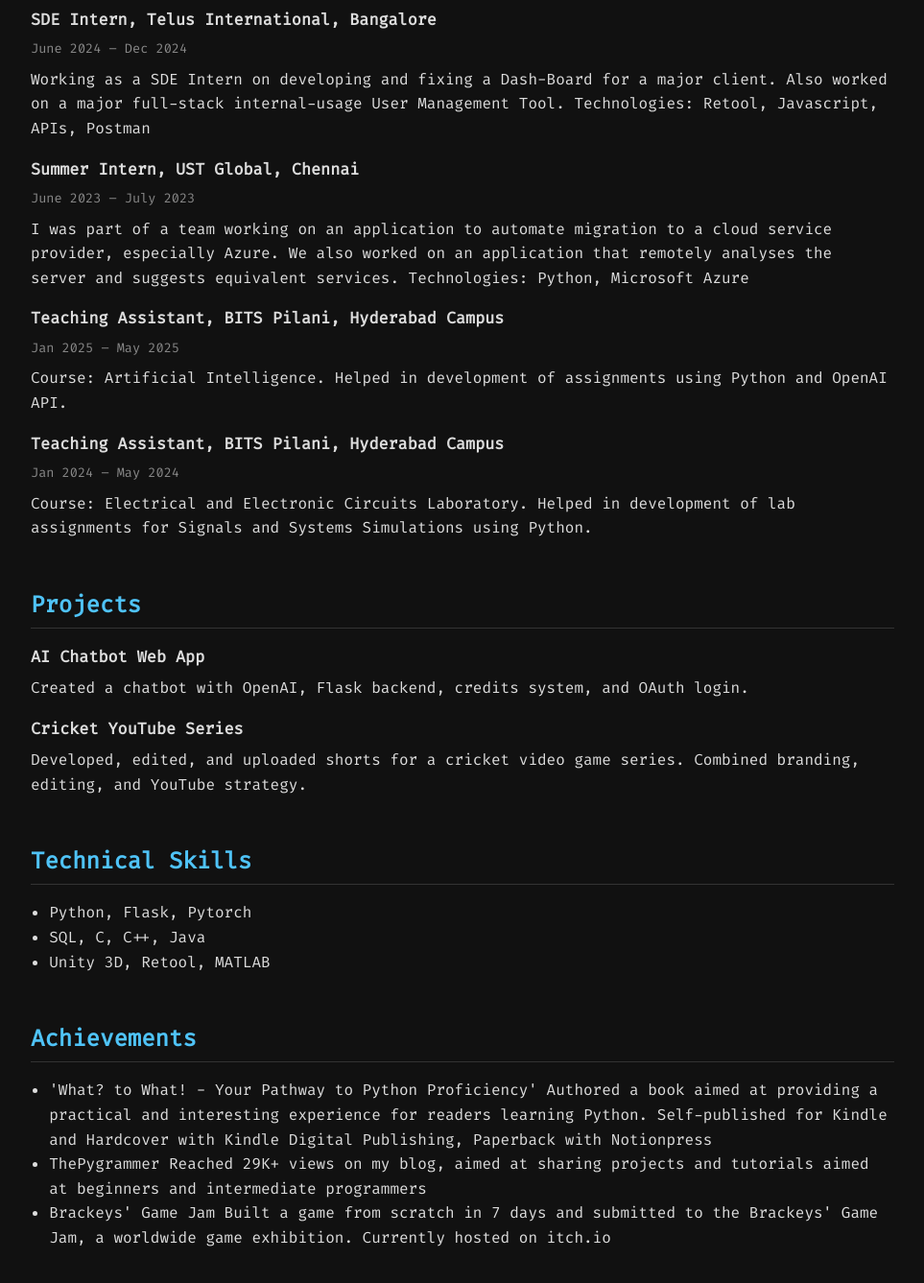
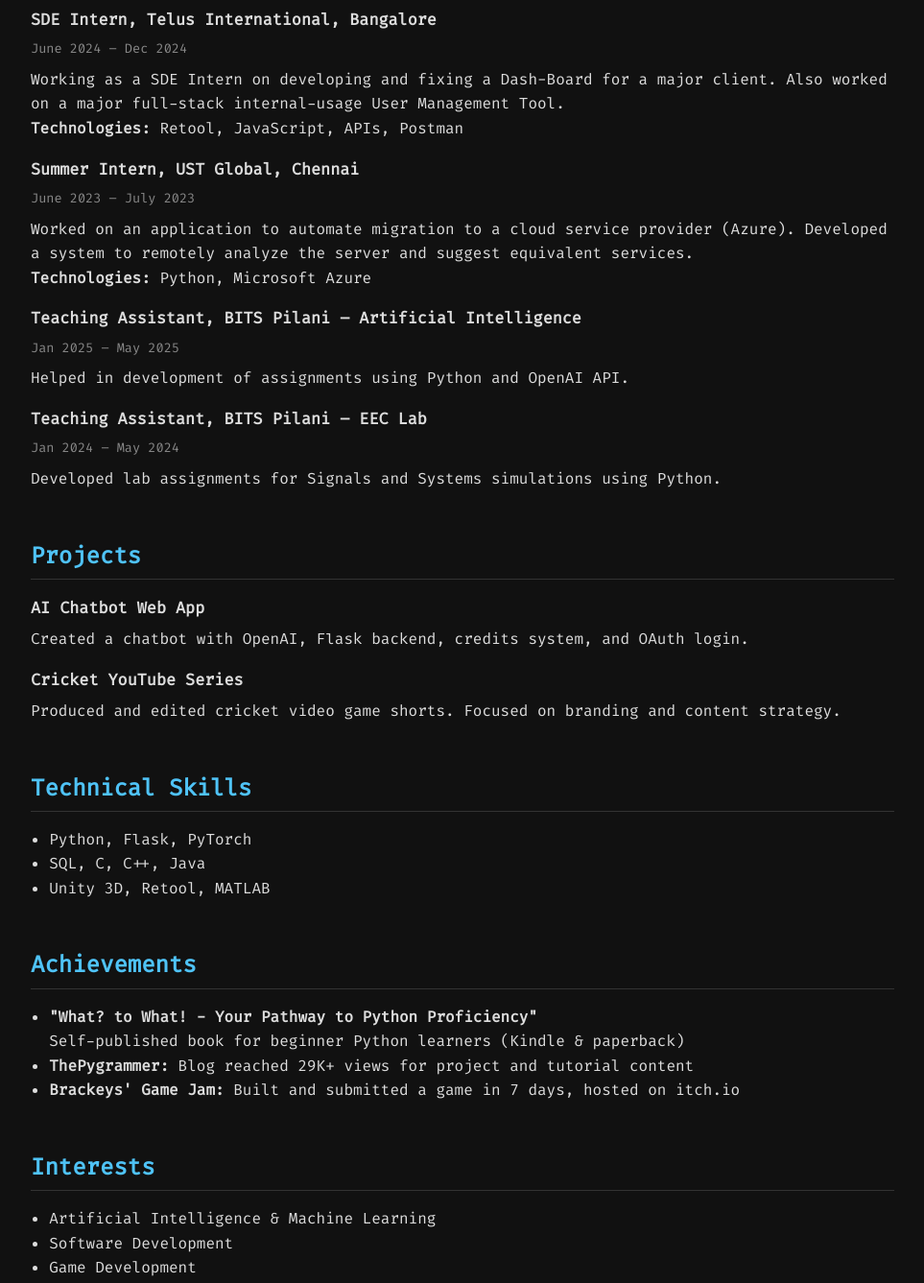
Before and after one commit to BlazingWarlord/biopage, a plain HTML site: page cv.html in a window 1280 px wide. Shown: the part 760-2097 px from the top of the page at 96% size, without its empty margins (158-1121 px from the left). Drawn offline with nearby package versions, Linux system fonts and the light colour scheme; files that its build step writes are made by us from their sources.

Commit message:
Update cv.html

```diff
--- a/cv.html
+++ b/cv.html
@@ -108,8 +108,10 @@
     <section>
       <h2>Contact</h2>
       <p><strong>Email:</strong> 111103anirudh@gmail.com</p>
-      <p><strong>LinkedIn:</strong> <a href="https://www.linkedin.com/in/anirudhramesh03/" target="_blank">/anirudh-ramesh</a></p>
-      <p><strong>Location:</strong>India</p>
+      <p><strong>LinkedIn:</strong>
+        <a href="https://www.linkedin.com/in/anirudhramesh03/" target="_blank">/anirudh-ramesh</a>
+      </p>
+      <p><strong>Location:</strong> India</p>
     </section>
 
     <section>
@@ -121,38 +123,48 @@
 
     <section>
       <h2>Experience</h2>
+
       <h3>SDE Intern, Telus International, Bangalore</h3>
       <p class="date">June 2024 – Dec 2024</p>
-      <p>Working as a SDE Intern on developing and fixing a Dash-Board for a major client. Also worked on a major full-stack internal-usage User Management Tool.
-Technologies: Retool, Javascript, APIs, Postman</p>
+      <p>
+        Working as a SDE Intern on developing and fixing a Dash-Board for a major client.
+        Also worked on a major full-stack internal-usage User Management Tool.
+        <br />
+        <strong>Technologies:</strong> Retool, JavaScript, APIs, Postman
+      </p>
 
       <h3>Summer Intern, UST Global, Chennai</h3>
       <p class="date">June 2023 – July 2023</p>
-      <p>I was part of a team working on an application to automate migration to a cloud service provider, especially Azure. We also worked on an application that remotely analyses the server and suggests equivalent services.
-Technologies: Python, Microsoft Azure</p>
+      <p>
+        Worked on an application to automate migration to a cloud service provider (Azure).
+        Developed a system to remotely analyze the server and suggest equivalent services.
+        <br />
+        <strong>Technologies:</strong> Python, Microsoft Azure
+      </p>
 
-      <h3>Teaching Assistant, BITS Pilani, Hyderabad Campus</h3>
+      <h3>Teaching Assistant, BITS Pilani – Artificial Intelligence</h3>
       <p class="date">Jan 2025 – May 2025</p>
-      <p>Course: Artificial Intelligence. Helped in development of assignments using Python and OpenAI API.</p>
+      <p>Helped in development of assignments using Python and OpenAI API.</p>
 
-      <h3>Teaching Assistant, BITS Pilani, Hyderabad Campus</h3>
+      <h3>Teaching Assistant, BITS Pilani – EEC Lab</h3>
       <p class="date">Jan 2024 – May 2024</p>
-      <p>Course: Electrical and Electronic Circuits Laboratory. Helped in development of lab assignments for Signals and Systems Simulations using Python.</p>
+      <p>Developed lab assignments for Signals and Systems simulations using Python.</p>
     </section>
 
     <section>
       <h2>Projects</h2>
+
       <h3>AI Chatbot Web App</h3>
       <p>Created a chatbot with OpenAI, Flask backend, credits system, and OAuth login.</p>
 
       <h3>Cricket YouTube Series</h3>
-      <p>Developed, edited, and uploaded shorts for a cricket video game series. Combined branding, editing, and YouTube strategy.</p>
+      <p>Produced and edited cricket video game shorts. Focused on branding and content strategy.</p>
     </section>
 
     <section>
       <h2>Technical Skills</h2>
       <ul>
-        <li>Python, Flask, Pytorch</li>
+        <li>Python, Flask, PyTorch</li>
         <li>SQL, C, C++, Java</li>
         <li>Unity 3D, Retool, MATLAB</li>
       </ul>
@@ -161,12 +173,16 @@ Technologies: Python, Microsoft Azure</p>
     <section>
       <h2>Achievements</h2>
       <ul>
-        <li>'What? to What! - Your Pathway to Python Proficiency'
-Authored a book aimed at providing a practical and interesting experience for readers learning Python. Self-published for Kindle and Hardcover with Kindle Digital Publishing, Paperback with Notionpress</li>
-        <li>ThePygrammer
-Reached 29K+ views on my blog, aimed at sharing projects and tutorials aimed at beginners and intermediate programmers</li>
-        <li>Brackeys' Game Jam
-Built a game from scratch in 7 days and submitted to the Brackeys' Game Jam, a worldwide game exhibition. Currently hosted on itch.io</li>
+        <li>
+          <strong>"What? to What! - Your Pathway to Python Proficiency"</strong><br />
+          Self-published book for beginner Python learners (Kindle & paperback)
+        </li>
+        <li>
+          <strong>ThePygrammer:</strong> Blog reached 29K+ views for project and tutorial content
+        </li>
+        <li>
+          <strong>Brackeys' Game Jam:</strong> Built and submitted a game in 7 days, hosted on itch.io
+        </li>
       </ul>
     </section>
 
```
